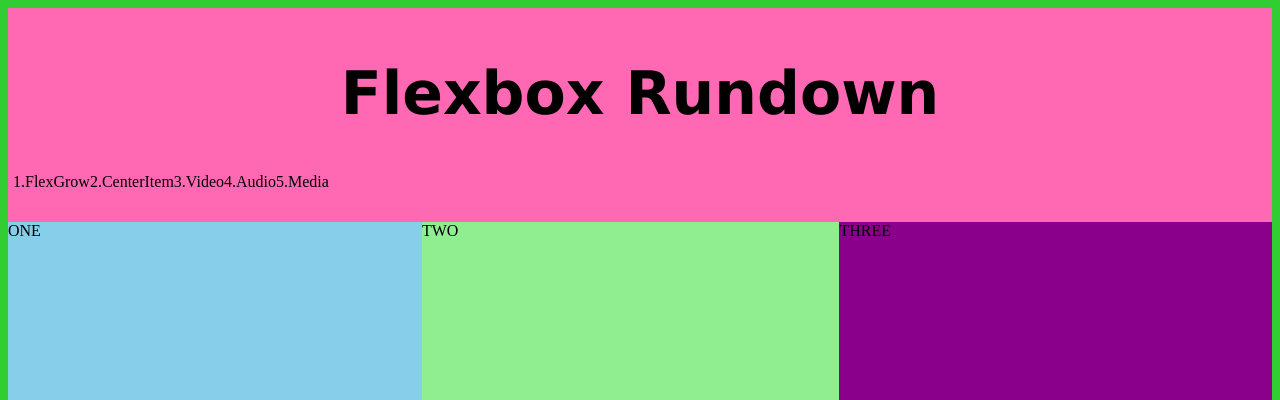
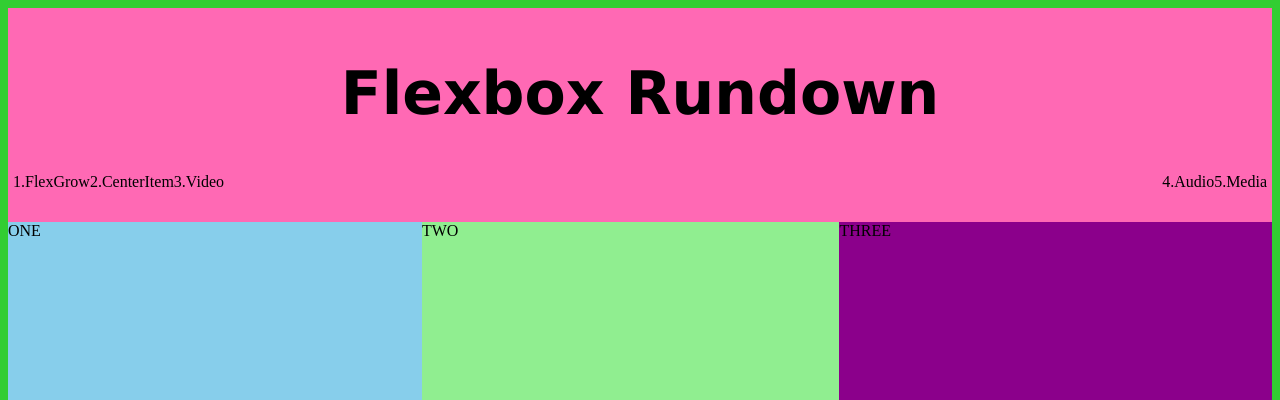
Before and after one commit to ReeceRay9/FlexboxRundown., a plain HTML site: page index.html in a window 1280 px wide. Shown: the top 400 px of the page. Drawn offline with Linux system fonts and the light colour scheme.

Commit message:
Created class selector

```diff
--- a/index.html
+++ b/index.html
@@ -21,7 +21,7 @@
             <li>1.FlexGrow</li>
             <li>2.CenterItem</li>
             <li>3.Video</li>
-            <li>4.Audio</li>
+            <li class="push">4.Audio</li>
             <li>5.Media</li>
 
             </div>
--- a/styles.css
+++ b/styles.css
@@ -104,4 +104,10 @@ ul {
 .container-navigation {
     display: flex;
     flex-wrap: wrap;
+    flex-direction: row;
+    justify-content: flex-start;
 }
+
+.push {
+    margin-left: auto;
+}
```
